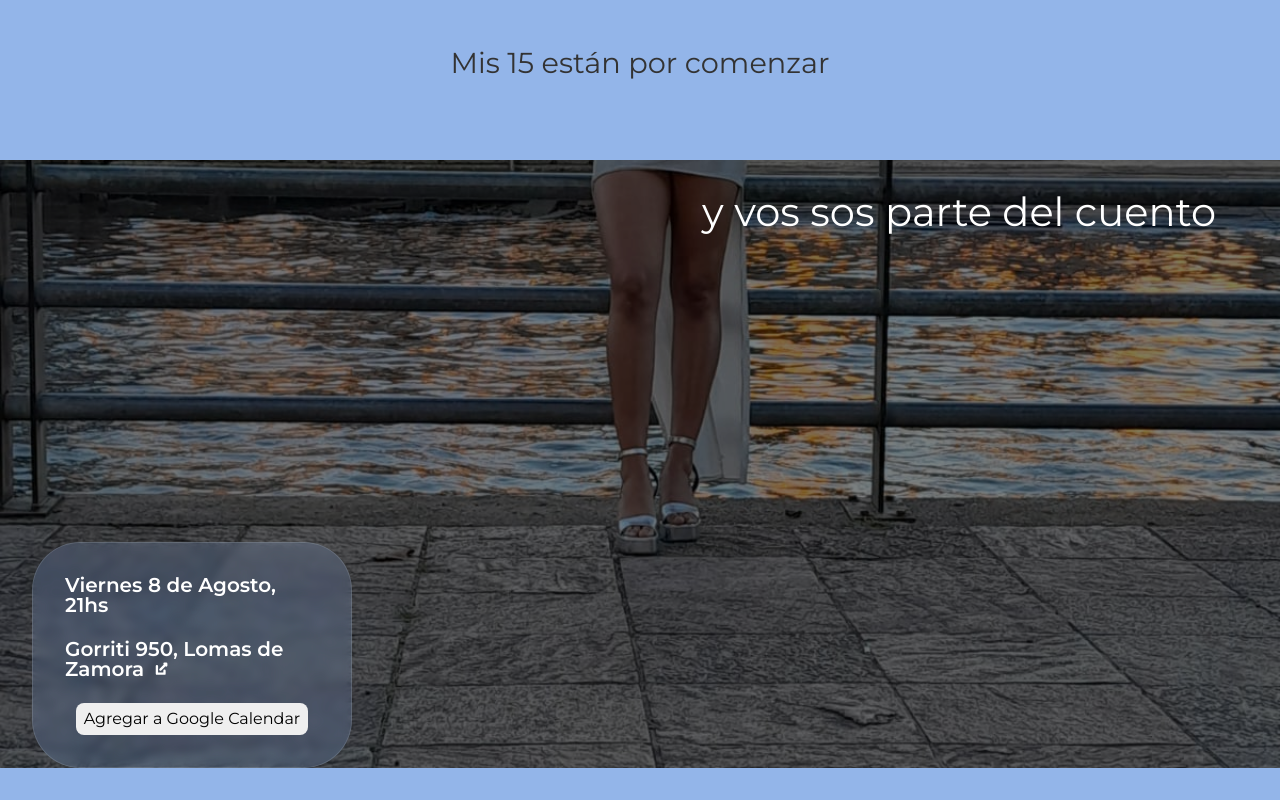
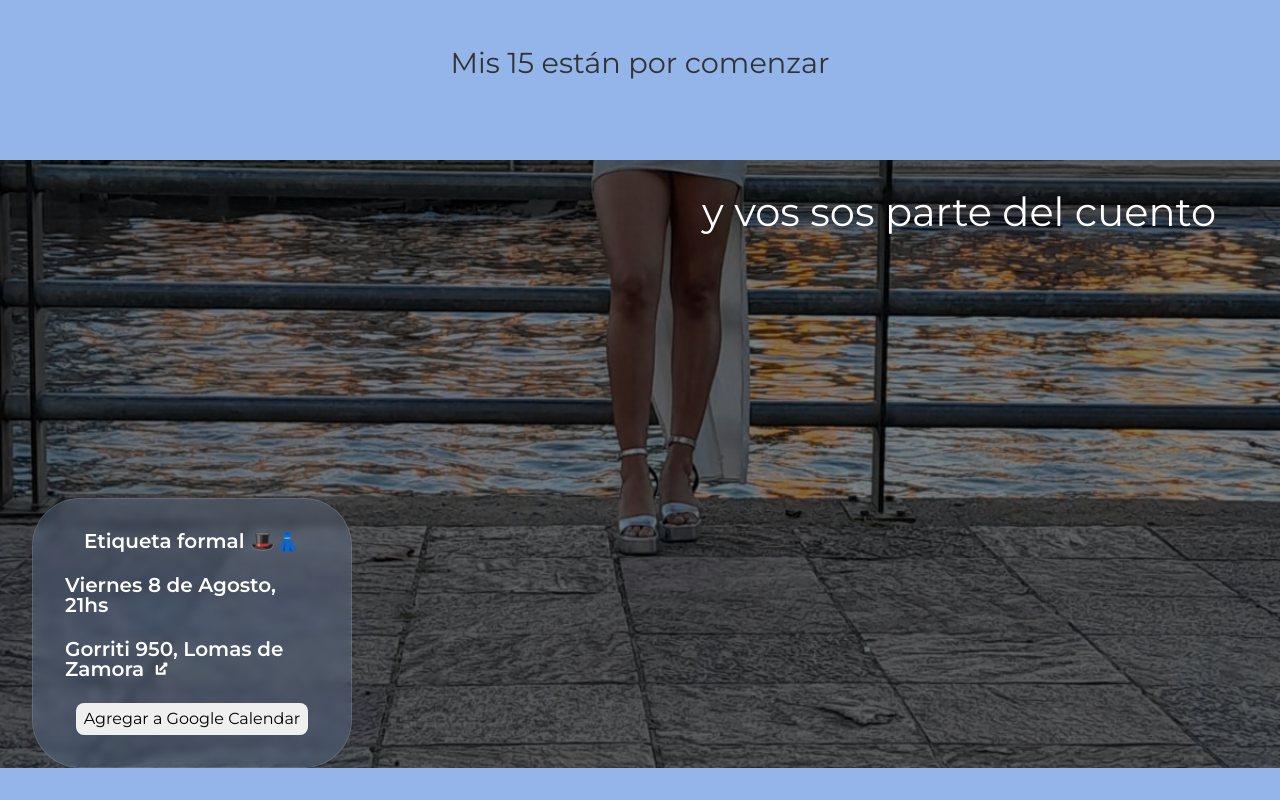
Before and after one commit to Etno94/Morena-XV, a plain HTML site: page index.html in a window 1280 px wide. Shown: the part 2345-3145 px from the top of the page. Drawn offline with nearby package versions, Linux system fonts and the light colour scheme.

Commit message:
etiqueta

```diff
--- a/index.html
+++ b/index.html
@@ -66,6 +66,7 @@
     </div>
     <div class="overlay-text right"><p>y vos sos parte del cuento</p></div>
     <div class="info-panel">
+        <div>Etiqueta formal 🎩👗</div>
         <div>Viernes 8 de Agosto, 21hs</div>
         <div><a href="https://maps.app.goo.gl/KUWPKRYX7mpEtxk4A" target="_blank"> Gorriti 950, Lomas de Zamora <svg xmlns="http://www.w3.org/2000/svg" width="14" height="14" style="margin-left: 4px;" viewBox="0 0 24 24" fill="none" stroke="currentColor" stroke-width="4" stroke-linecap="round" stroke-linejoin="round">
     <path d="M18 3h3v3"></path>
```
